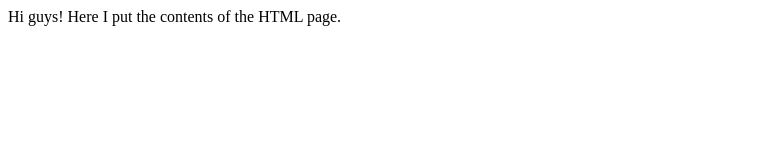
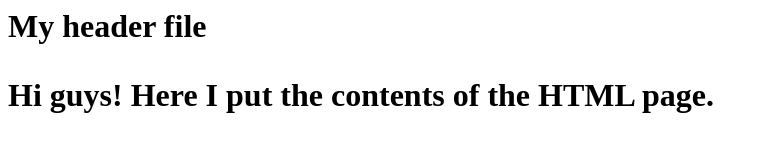
Before and after one commit to dilipkumarmaurya/git-repo, a website: page index.html in a window 1280 px wide. Shown: the whole page, without its empty margins (0-768 px from the left). Drawn offline with Linux system fonts and the light colour scheme.

Commit message:
second commit

```diff
--- a/index.html
+++ b/index.html
@@ -1,8 +1,9 @@
 <html>
 	<head>
-		<title>My first website using html codes!</title>
+		<title></title>
 	</head>
 	<body>
-		Hi guys! Here I put the contents of the HTML page.
+	<h1> My header file<h1>
+		<p>Hi guys! Here I put the contents of the HTML page.</p>
 	</body>
 </html>
```
Also changed, not shown: package.json (added, +24 -0 lines), 2 other files.
